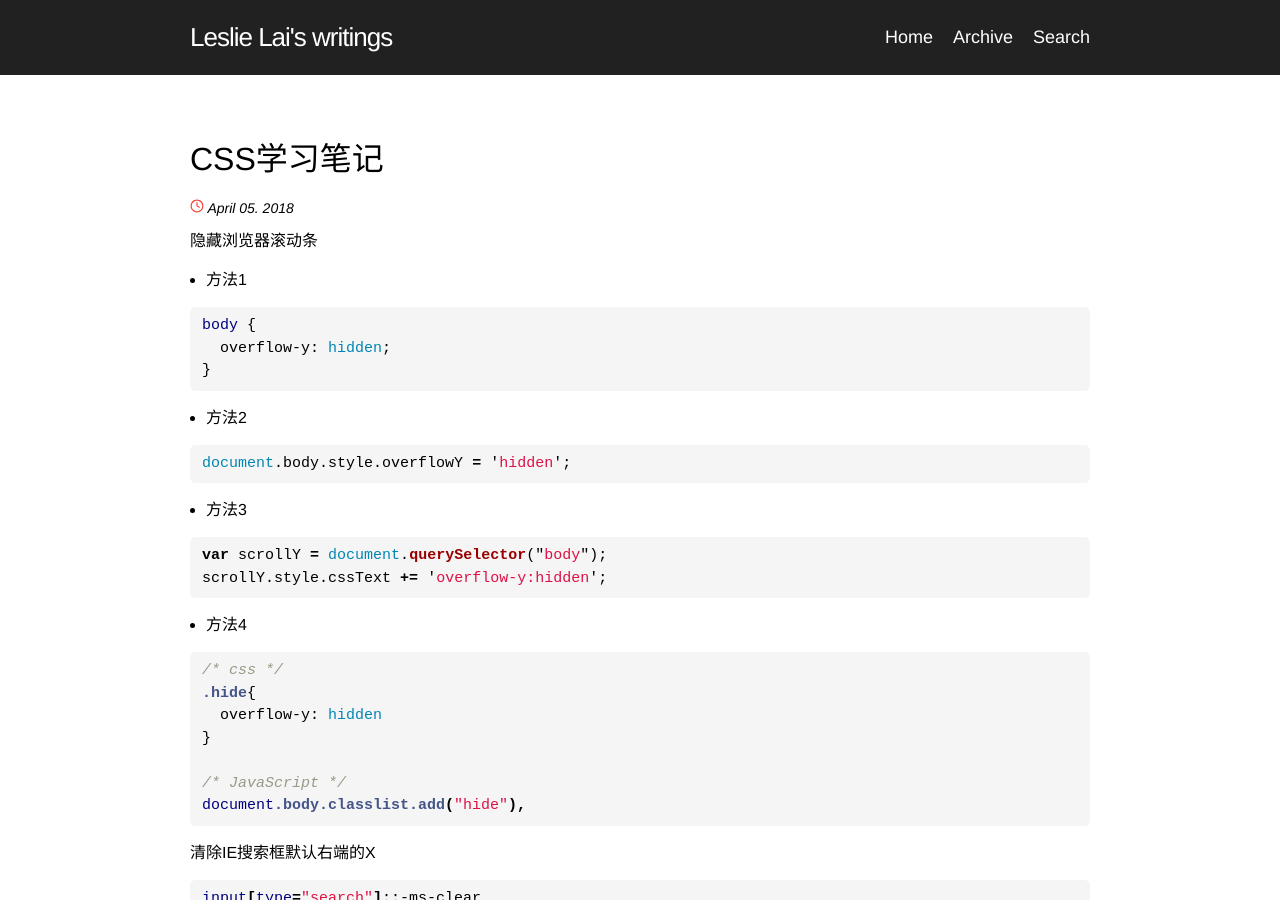
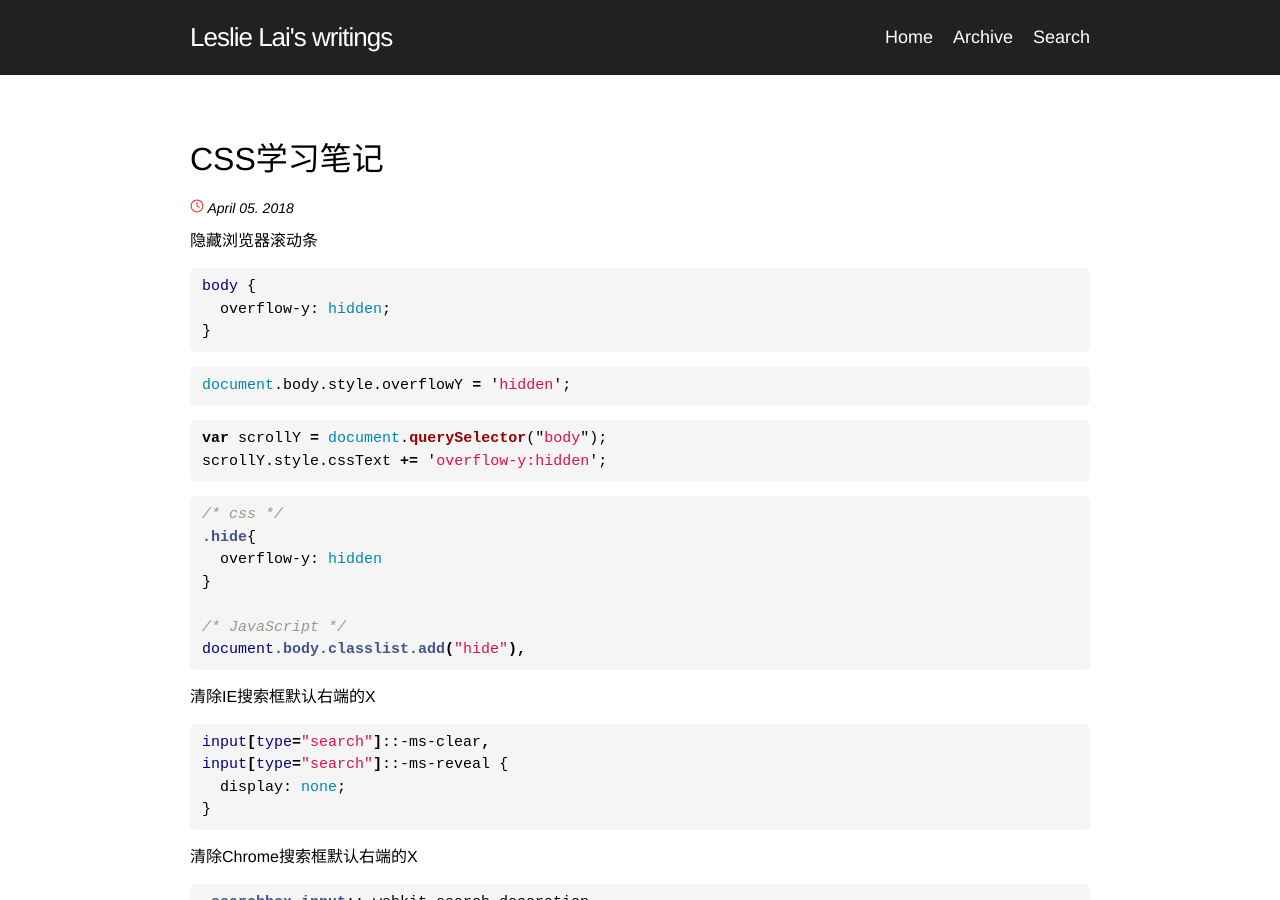
Before and after one commit to lcr/lcr.github.io, a Jekyll site: the page built from _posts/2018-04-05-css-notes.md, in a window 1280 px wide and 900 px high. Built offline with Jekyll 4.4.1, drawn with Linux system fonts in a browser that asks for light colours.

````diff
--- a/_posts/2018-04-05-css-notes.md
+++ b/_posts/2018-04-05-css-notes.md
@@ -5,28 +5,20 @@
 
 隐藏浏览器滚动条
 
-- 方法1
-
 ```css
 body {
   overflow-y: hidden;
 }
 ```
 
-- 方法2
-
 ```javascript
 document.body.style.overflowY = 'hidden';
 ```
-
-- 方法3
 
 ```javascript
 var scrollY = document.querySelector("body");
 scrollY.style.cssText += 'overflow-y:hidden';
 ```
-
-- 方法4
 
 ```css
 /* css */
@@ -49,6 +41,7 @@
 ```
 
 清除Chrome搜索框默认右端的X
+
 ```css
 .searchbox-input::-webkit-search-decoration,
 .searchbox-input::-webkit-search-cancel-button,
````
Also changed, not shown: _posts/2018-01-08-succulent-scientific-name.md (+2 -2 lines), assets/img/20180101/DSC00114.JPG, assets/img/20180101/DSC00138.JPG, assets/img/20180101/DSC00143.JPG, assets/img/20180101/DSC00144.JPG, assets/img/20180101/DSC00148.JPG, assets/img/20180101/DSC00154.JPG, assets/img/20180101/DSC00159.JPG, assets/img/20180101/DSC00160.JPG, assets/img/20180101/DSC00165.JPG, assets/img/20180101/DSC00182.JPG, assets/img/20180101/DSC00183.JPG, 7 other files.
